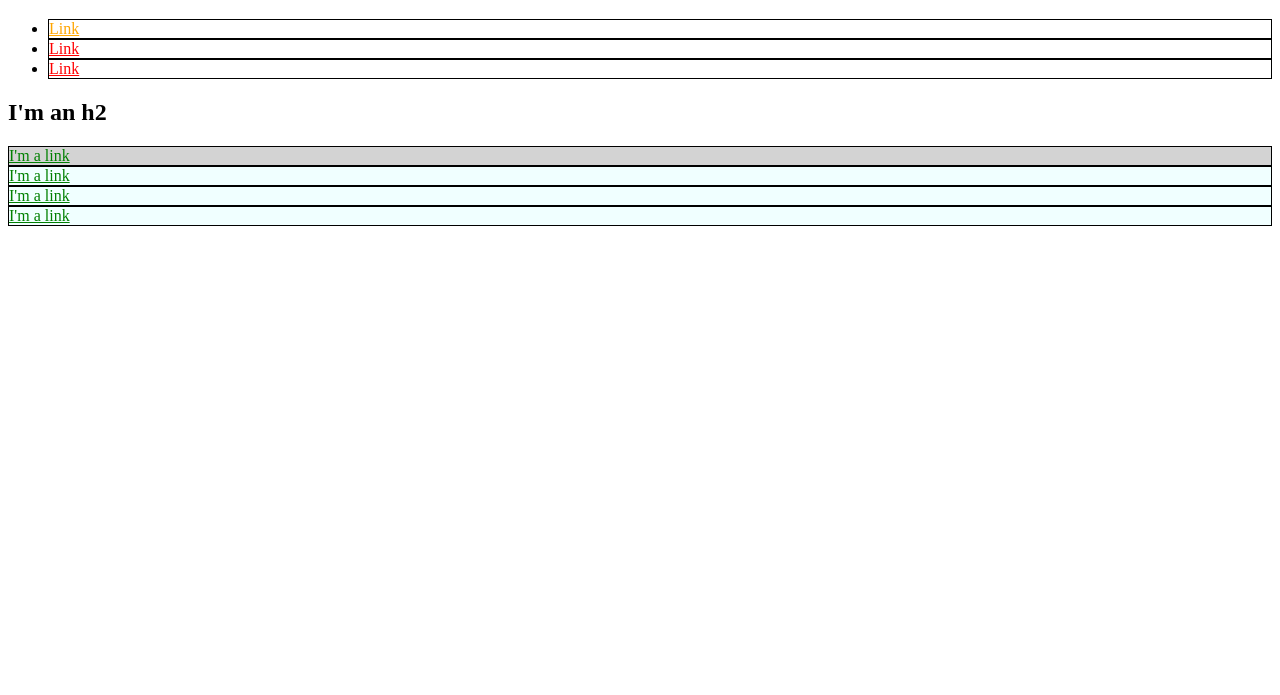
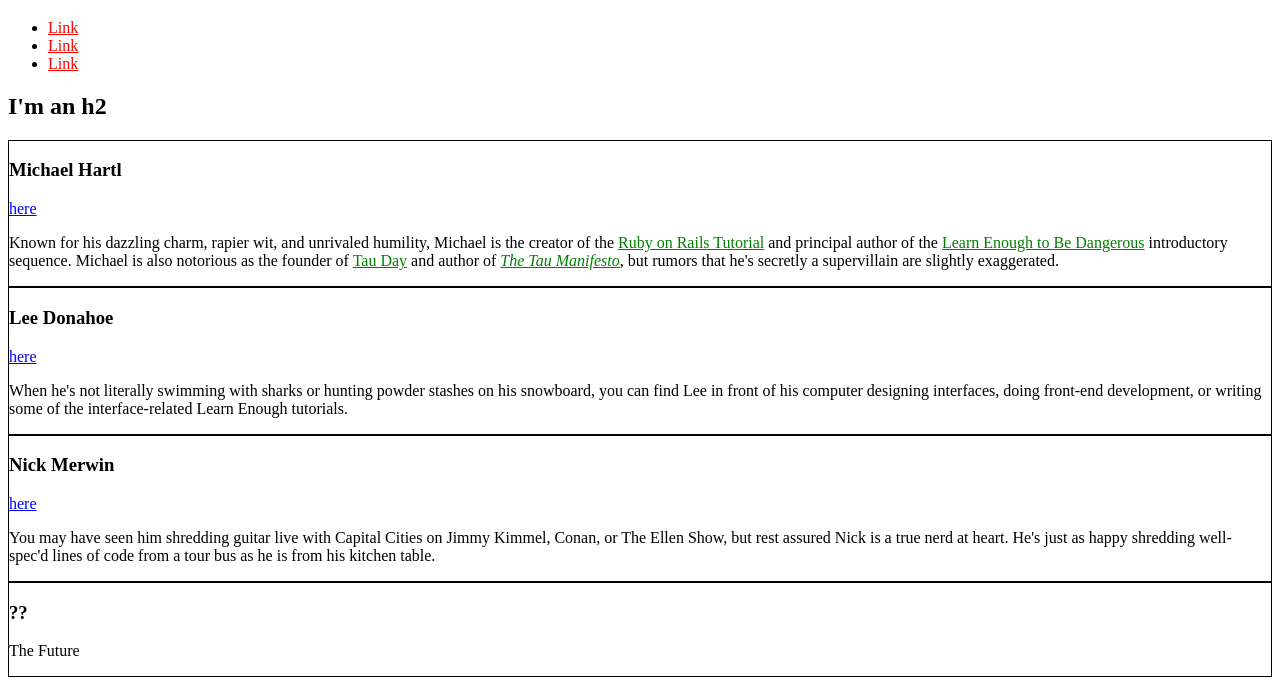
Before and after one commit to JeffWilson123/jeffwilson123.github.io, a plain HTML site: page index.html in a window 1280 px wide. Shown: the part 61-756 px from the top of the page. Drawn offline with Linux system fonts and the light colour scheme.

Commit message:
Add better styling

```diff
--- a/index.html
+++ b/index.html
@@ -1,41 +1,33 @@
 <!DOCTYPE html>
 <html>
-
   <head>
     <title>Test Page: Don't Panic</title>
     <meta charset="utf-8">
-
     <style>
-      li {
-      	  border: 1px solid black;
-      }
+      /* GLOBAL STYLES */
       a {
         color: red;
       }
-      #exec-bio {
-      	  background-color: lightgray;
+
+      /* SOCIAL STYLES */
+      .social-link {
+        color: blue;
       }
+
+      /* BIO STYLES */
       .bio-box {
         border: 1px solid black;
       }
-      .bio-box a {
+      .bio-copy a {
         color: green;
-      }
-      #a-orange {
-      	  color: orange;
-      }
-      .bc-azure {
-      	  background-color: azure;
       }
     </style>
   </head>
-
   <body>
     <h1>I'm an h1</h1>
-
     <ul>
       <li>
-        <a id="a-orange" href="http://example.com/">Link</a>
+        <a href="http://example.com/">Link</a>
       </li>
       <li>
         <a href="http://example.com/">Link</a>
@@ -44,21 +36,55 @@
         <a href="http://example.com/">Link</a>
       </li>
     </ul>
-
     <h2>I'm an h2</h2>
-
-    <div id="exec-bio" class="bio-box bc-azure">
-      <a href="http://example.com/">I'm a link</a>
+    <div class="bio-box">
+      <h3>Michael Hartl</h3>
+      <a href="http://twitter.com/mhartl" class="social-link">here</a>
+      <div class="bio-copy">
+        <p>
+          Known for his dazzling charm, rapier wit, and unrivaled humility,
+          Michael is the creator of the
+          <a href="http://railstutorial.org/">Ruby on Rails
+          Tutorial</a> and principal author of the
+          <a href="https://learnenough.com/">
+          Learn Enough to Be Dangerous</a> introductory sequence. Michael
+          is also notorious as the founder of
+          <a href="http://tauday.com/">Tau Day</a> and author of
+          <a href="http://tauday.com/tau-manifesto"><em>The Tau
+          Manifesto</em></a>, but rumors that he's secretly a supervillain
+          are slightly exaggerated.
+        </p>
       </div>
-    <div class="bio-box bc-azure">
-      <a href="http://example.com/">I'm a link</a>
     </div>
-    <div class="bio-box bc-azure">
-      <a href="http://example.com/">I'm a link</a>
+    <div class="bio-box">
+      <h3>Lee Donahoe</h3>
+      <a href="https://twitter.com/leedonahoe" class="social-link">here</a>
+      <div class="bio-copy">
+        <p>
+          When he's not literally swimming with sharks or hunting powder
+          stashes on his snowboard, you can find Lee in front of his computer
+          designing interfaces, doing front-end development, or writing some of
+          the interface-related Learn Enough tutorials.
+        </p>
       </div>
-    <div class="bio-box bc-azure">
-      <a href="http://example.com/">I'm a link</a>
     </div>
-
+    <div class="bio-box">
+      <h3>Nick Merwin</h3>
+      <a href="https://twitter.com/nickmerwin" class="social-link">here</a>
+      <div class="bio-copy">
+        <p>
+          You may have seen him shredding guitar live with Capital Cities on
+          Jimmy Kimmel, Conan, or The Ellen Show, but rest assured Nick is a
+          true nerd at heart. He's just as happy shredding well-spec'd lines
+          of code from a tour bus as he is from his kitchen table.
+        </p>
+      </div>
+    </div>
+    <div class="bio-box">
+      <h3>??</h3>
+      <p>
+        The Future
+      </p>
+    </div>
   </body>
 </html>
```
Lines whose indentation alone changed are shown as unchanged.
